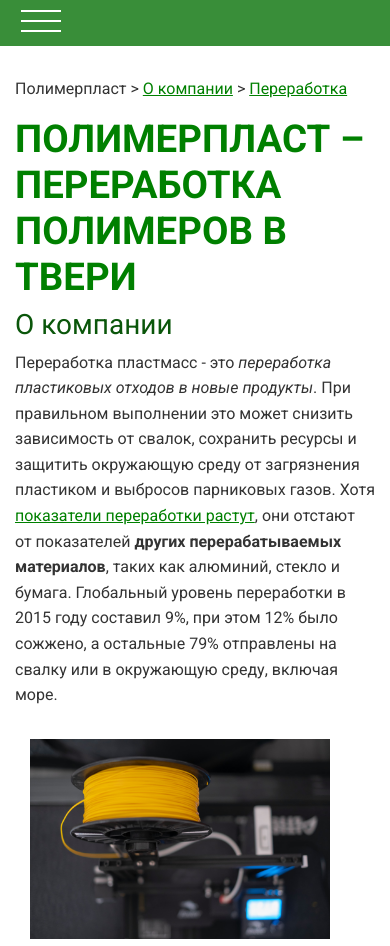
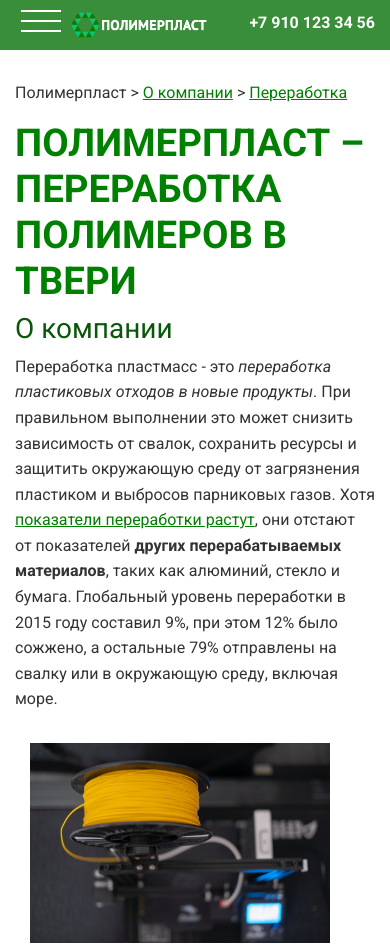
Before and after one commit to site2beru/plastic, a plain HTML site: page page.html in a window 390 px wide. Shown: the top 946 px of the page. Drawn offline with nearby package versions, Linux system fonts and the light colour scheme.

Commit message:
Add files via upload

```diff
--- a/page.html
+++ b/page.html
@@ -20,9 +20,17 @@
 <body>
     <div class="topnav-mobile d-none d-block d-sm-none d-sm-block d-md-none">
         <div class="container">
+            <div class="topnav__wrapper">
             <button class="header__logo-mb">
                 <span class="hamburger"></span>
             </button>
+            <div class="logo__m">
+            <img class="logo__mobile" src="assets/img/logow.png" alt="">
+        </div>
+        <div class="topnav__mobile-phone">
+            +7 910 123 34 56
+        </div>
+    </div>
         </div>
     </div>
     <header class="header">
```
